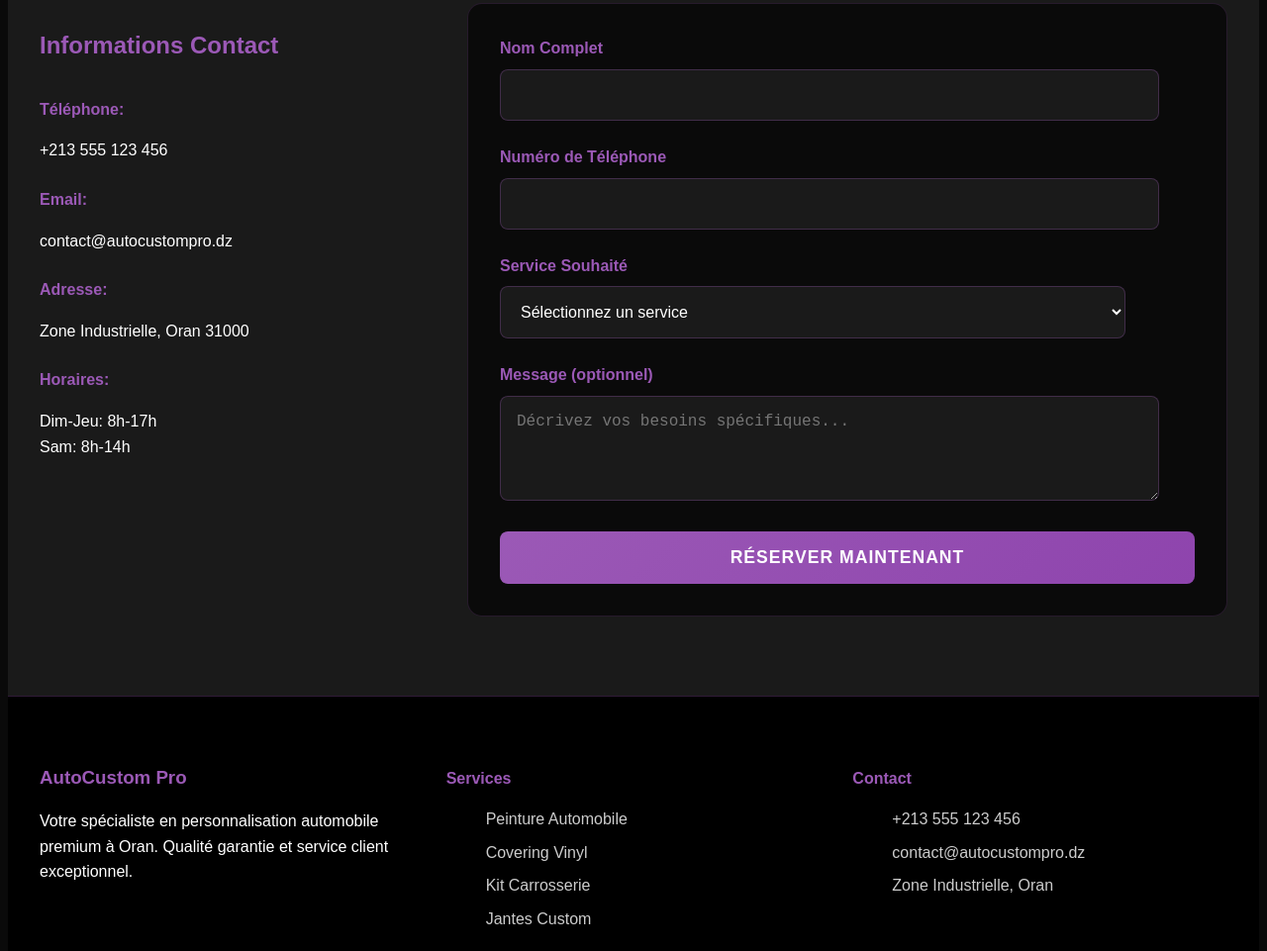
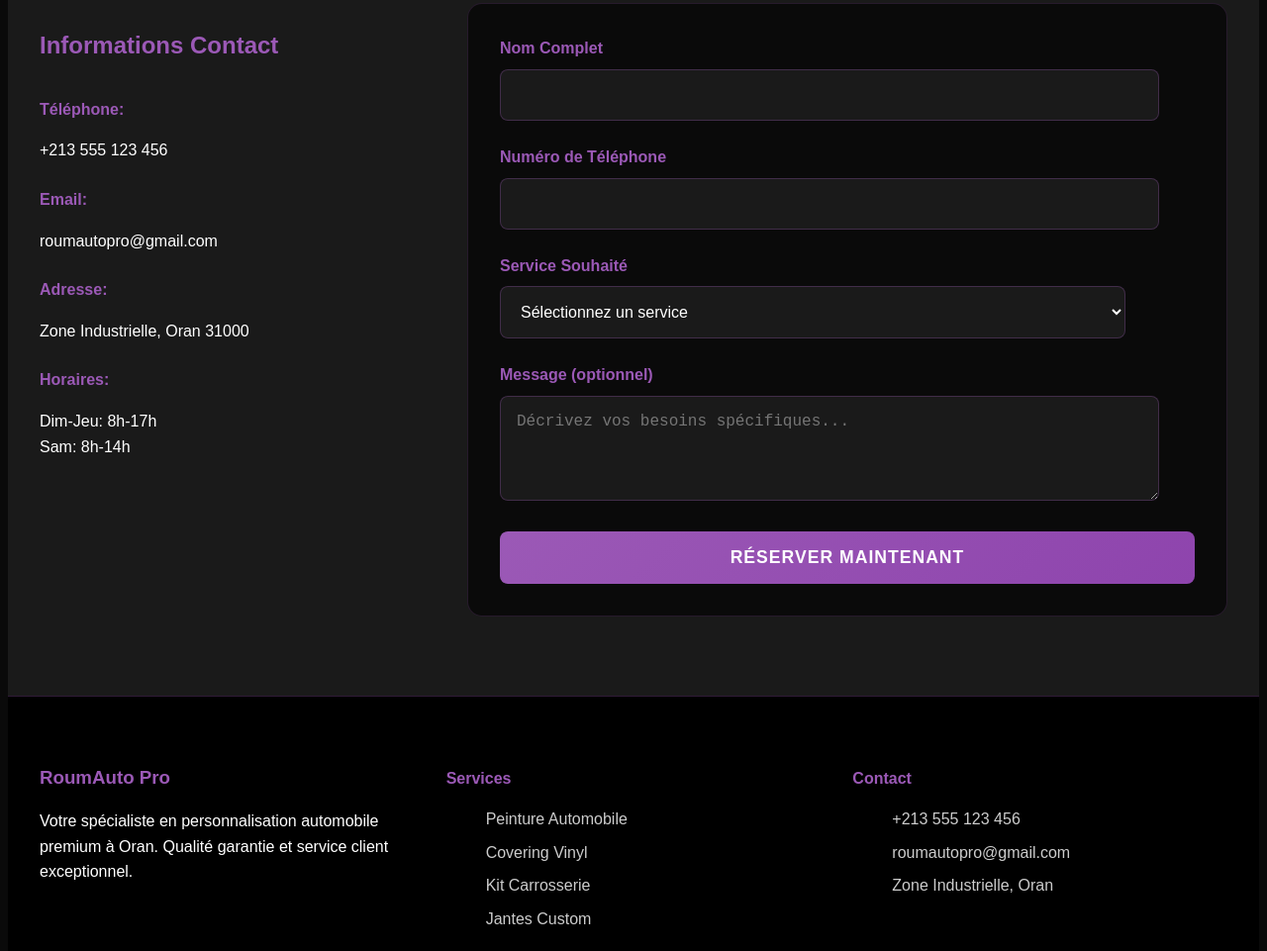
Before and after one commit to nemicheroumaissa/RoumAuto-Pro---Personnalisation-Automobile, a plain HTML site: page index.html in a window 1280 px wide. Shown: the part 5058-6019 px from the top of the page at 99% size. Drawn offline with Linux system fonts and the light colour scheme.

Commit message:
Update index.html

```diff
--- a/index.html
+++ b/index.html
@@ -269,7 +269,7 @@
                     </div>
                     <div class="contact-item">
                         <strong>Email:</strong>
-                        <p>contact@autocustompro.dz</p>
+                        <p>roumautopro@gmail.com</p>
                     </div>
                     <div class="contact-item">
                         <strong>Adresse:</strong>
@@ -326,7 +326,7 @@
         <div class="container">
             <div class="footer-content">
                 <div class="footer-section">
-                    <h3>AutoCustom Pro</h3>
+                    <h3>RoumAuto Pro</h3>
                     <p>Votre spécialiste en personnalisation automobile premium à Oran. Qualité garantie et service client exceptionnel.</p>
                 </div>
 
@@ -344,7 +344,7 @@
                     <h4>Contact</h4>
                     <ul>
                         <li>+213 555 123 456</li>
-                        <li>contact@autocustompro.dz</li>
+                        <li>roumautopro@gmail.com</li>
                         <li>Zone Industrielle, Oran</li>
                     </ul>
                 </div>
@@ -381,4 +381,5 @@
 
     <script src="script.js"></script>
 </body>
+
 </html>
```
